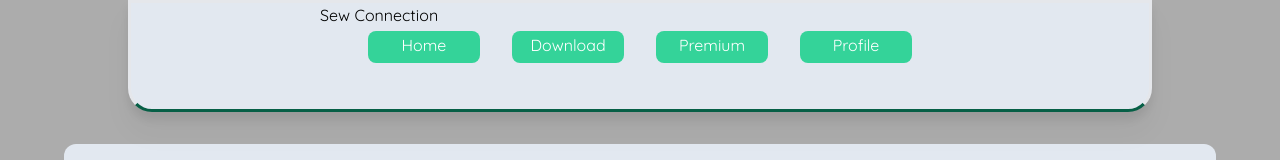
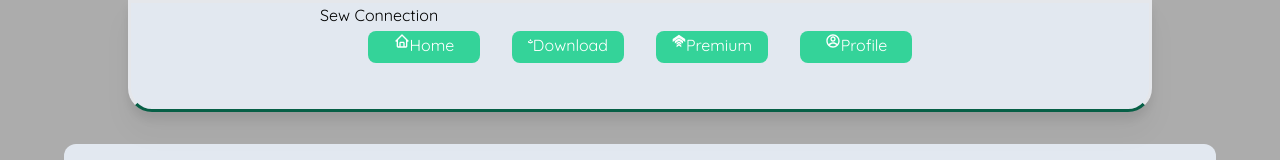
Before and after one commit to Weronnip/SewConnect, a React (Vite) app in the folder FrontEnd/webversion/: page / in a window 1280 px wide. Shown: the top 160 px of the page. Built offline with nearby package versions, Linux system fonts and the light colour scheme.

Commit message:
add icon to button link

```diff
--- a/FrontEnd/webversion/src/components/layout/layout.tsx
+++ b/FrontEnd/webversion/src/components/layout/layout.tsx
@@ -1,5 +1,10 @@
+import { BiHome } from "react-icons/bi";
 import { Outlet } from "react-router-dom";
+import { GiUpgrade } from "react-icons/gi";
+import { ImDownload } from "react-icons/im";
 import styles from '../../Styles/style.module.css'
+import { RiAccountCircleLine } from "react-icons/ri";
+
 export function Layout() {
 
     return (
@@ -8,10 +13,22 @@ export function Layout() {
                 <div className="flex px-20 top-6 relative">
                     <h2 className="text-cyan-600 text-3xl">Sew Connection</h2>
                     <ul className={styles.nav_item}>
-                        <li className={styles.li_item}><a href="/" className={styles.a_bth}>Home</a></li>
-                        <li className={styles.li_item}><a href="/download" className={styles.a_bth}>Download</a></li>
-                        <li className={styles.li_item}><a href="/premium" className={styles.a_bth}>Premium</a></li>
-                        <li className={styles.li_item}><a href="/profile" className={styles.a_bth}>Profile</a></li>
+                        <li className={styles.li_item}>
+                            <a href="/" className={styles.a_bth}>
+                                <BiHome className="my-auto mx-[2px]"/>Home</a>
+                        </li>
+                        <li className={styles.li_item}>
+                            <a href="/download" className={styles.a_bth}>
+                            <ImDownload className="my-auto mx-[2px]"/>Download</a>
+                        </li>
+                        <li className={styles.li_item}>
+                            <a href="/premium" className={styles.a_bth}>
+                            <GiUpgrade className="my-auto mx-[2px]"/>Premium</a>
+                        </li>
+                        <li className={styles.li_item}>
+                            <a href="/profile" className={styles.a_bth}>
+                            <RiAccountCircleLine className="my-auto mx-[2px]"/>Profile</a>
+                        </li>
                     </ul>
                 </div>
             </header>
```
